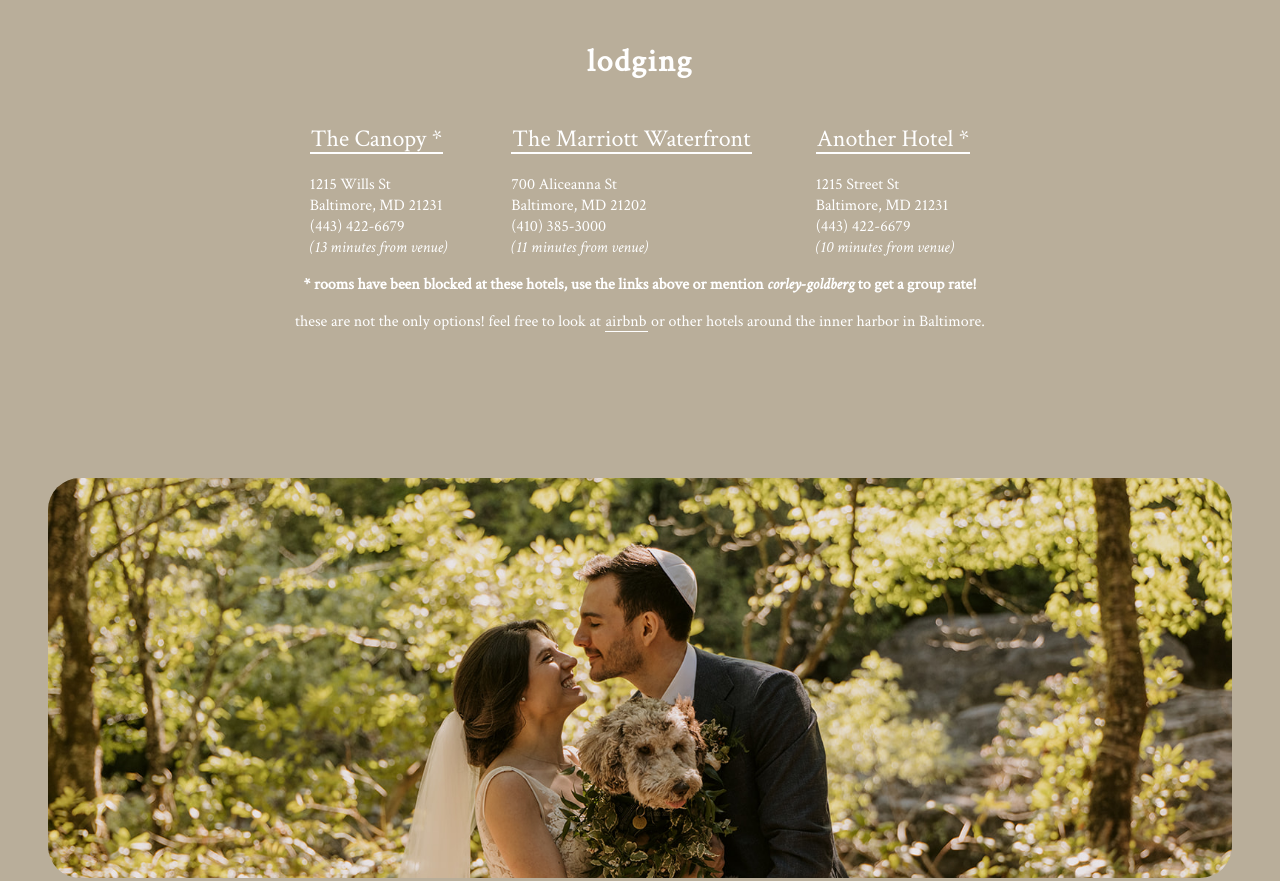
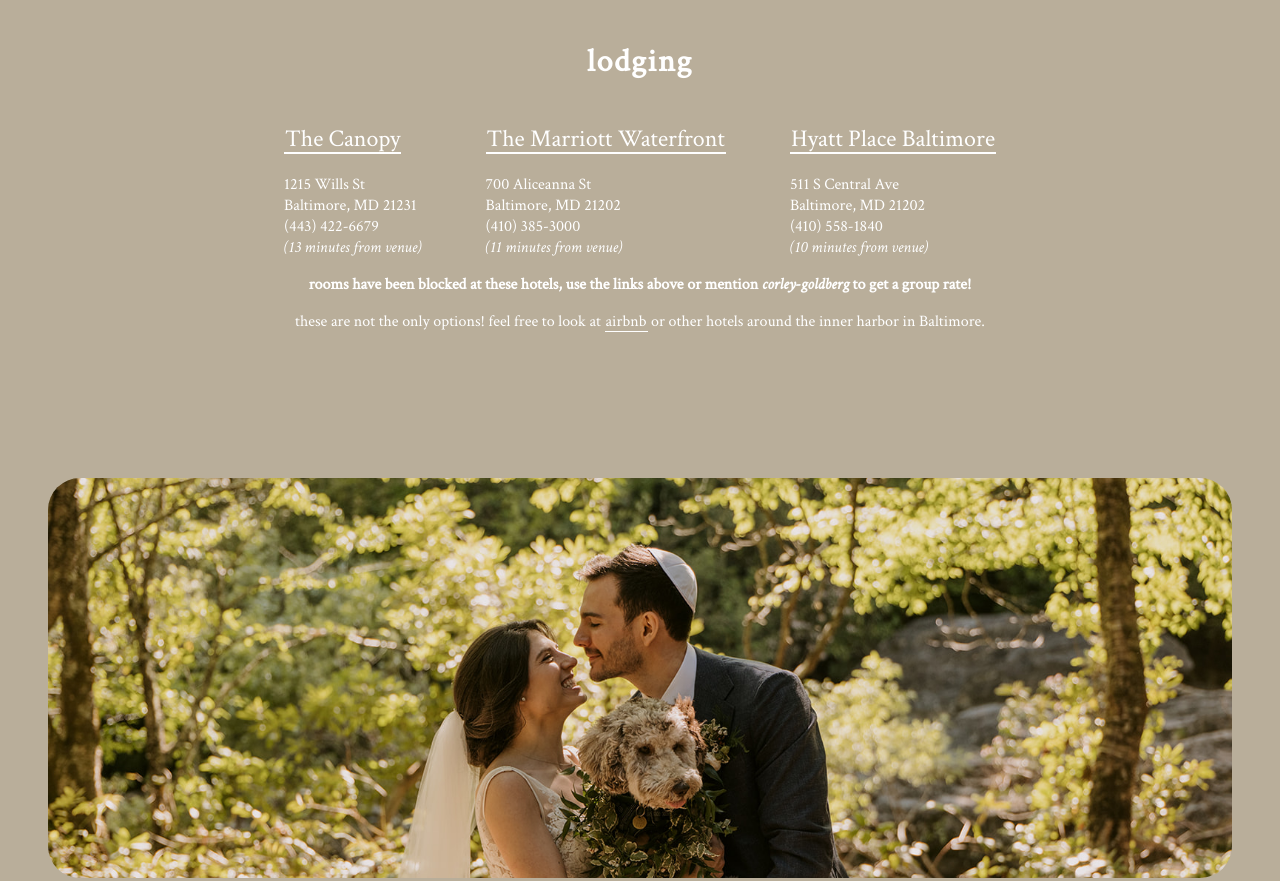
Before and after one commit to co-go/bethandjames.us, a React (Create React App) app in the folder src/website/: page /#/ in a window 1280 px wide. Shown: the part 2980-3861 px from the top of the page. Built offline with nearby package versions, Linux system fonts and the light colour scheme.

Commit message:
feat: add in hyatt place

```diff
--- a/src/website/src/components/TravelSection/index.tsx
+++ b/src/website/src/components/TravelSection/index.tsx
@@ -40,7 +40,7 @@ const TravelSection: FC = () => {
         <h1 className={styles.subtitle}>lodging</h1>
         <div className={styles.hotelWrapper}>
           <div className={styles.lodgingContainer}>
-            <h2><a className={styles.specialLink} href="https://www.hilton.com/en/book/reservation/deeplink/?ctyhocn=BWIHPPY&groupCode=COGO&arrivaldate=2023-02-07&departuredate=2023-02-14&cid=OM,WW,HILTONLINK,EN,DirectLink&fromId=HILTONLINKDIRECT" target="_blank" rel="noreferrer">The Canopy *</a></h2>
+            <h2><a className={styles.specialLink} href="https://www.hilton.com/en/book/reservation/deeplink/?ctyhocn=BWIHPPY&groupCode=COGO&arrivaldate=2023-02-07&departuredate=2023-02-14&cid=OM,WW,HILTONLINK,EN,DirectLink&fromId=HILTONLINKDIRECT" target="_blank" rel="noreferrer">The Canopy</a></h2>
             <span>1215 Wills St<br />Baltimore, MD 21231</span>
             <span>(443) 422-6679</span>
             <span><i>(13 minutes from venue)</i></span>
@@ -52,13 +52,13 @@ const TravelSection: FC = () => {
             <span><i>(11 minutes from venue)</i></span>
           </div>
           <div className={styles.lodgingContainer}>
-            <h2><a className={styles.specialLink} href="https://www.hilton.com/en/book/reservation/deeplink/?ctyhocn=BWIHPPY&groupCode=COGO&arrivaldate=2023-02-07&departuredate=2023-02-14&cid=OM,WW,HILTONLINK,EN,DirectLink&fromId=HILTONLINKDIRECT" target="_blank" rel="noreferrer">Another Hotel *</a></h2>
-            <span>1215 Street St<br />Baltimore, MD 21231</span>
-            <span>(443) 422-6679</span>
+            <h2><a className={styles.specialLink} href="https://www.hyatt.com/en-US/hotel/maryland/hyatt-place-baltimore-inner-harbor/bwizh?corp_id=G-CGBW" target="_blank" rel="noreferrer">Hyatt Place Baltimore</a></h2>
+            <span>511 S Central Ave<br />Baltimore, MD 21202</span>
+            <span>(410) 558-1840</span>
             <span><i>(10 minutes from venue)</i></span>
           </div>
         </div>
-        <b className={styles.details}>* rooms have been blocked at these hotels, use the links above or mention <i>corley-goldberg</i> to get a group rate!</b>
+        <b className={styles.details}>rooms have been blocked at these hotels, use the links above or mention <i>corley-goldberg</i> to get a group rate!</b>
         <p className={styles.details}>
           these are not the only options! feel free to look at <a className={styles.specialLink} href="https://www.airbnb.com/" target="_blank" rel="noreferrer">airbnb</a> or other hotels around the inner harbor in Baltimore.
         </p>
```
